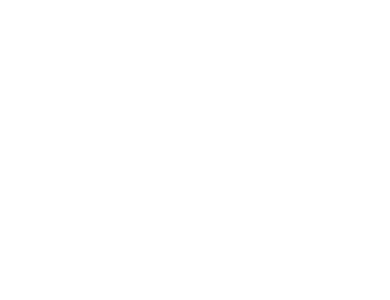
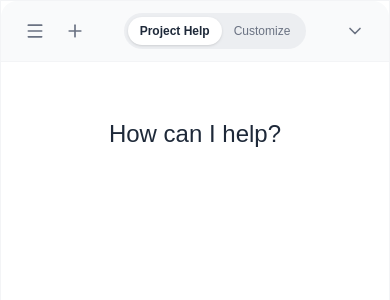
Before and after one commit to sabaPhruidze/smart-bot, a Next.js app: page / in a window 390 px wide. Both pictures are taken after a click on the button "Open chat". Shown: the top 300 px of the page. Built offline with nearby package versions, Linux system fonts and the light colour scheme.

Commit message:
so made the design as well to cover fully for mobiles and after 640px sm - it will be on the right place

```diff
--- a/components/ChatWidget/ChatWidget.tsx
+++ b/components/ChatWidget/ChatWidget.tsx
@@ -5,8 +5,19 @@
 const ChatWidget = () => {
   const [isOpen, setIsOpen] = useState<boolean>(false);
   return (
-    <div className="fixed bottom-6 left-1/2 -translate-x-1/2 z-50 flex flex-col items-center gap-4 sm:left-auto sm:translate-x-0 sm:right-6">
-      {isOpen ? <Window /> : <Launcher onClick={() => setIsOpen(true)} />}
+    <div
+      className={`fixed z-50 flex flex-col
+        ${
+          isOpen
+            ? "inset-0 sm:inset-auto sm:bottom-6 sm:right-6 sm:items-end"
+            : "bottom-6 left-1/2 -translate-x-1/2 sm:left-auto sm:translate-x-0 sm:right-6 items-center sm:items-end"
+        }`}
+    >
+      {isOpen ? (
+        <Window onClose={() => setIsOpen(false)} />
+      ) : (
+        <Launcher onClick={() => setIsOpen(true)} />
+      )}
     </div>
   );
 };
--- a/components/ChatWidget/Header.tsx
+++ b/components/ChatWidget/Header.tsx
@@ -8,10 +8,32 @@
   return (
     <div className="flex items-center justify-between px-4 py-3 bg-[#F9FAFB] rounded-t-2xl border-b border-gray-100">
       {/* left part */}
-
+      <div className="flex items-center gap-1">
+        <button className="p-2 text-gray-500 hover:bg-gray-200 rounded-full transition-colors cursor-pointer">
+          <Menu size={20} />
+        </button>
+        <button className="p-2 text-gray-500 hover:bg-gray-200 rounded-full transition-colors cursor-pointer">
+          <Plus size={20} />
+        </button>
+      </div>
       {/* middle part */}
-
+      <div className="flex items-center bg-gray-200/60 p-1 rounded-full">
+        <button className="px-3 py-1.5 text-xs font-semibold text-gray-800 bg-white rounded-full shadow-sm transition-all cursor-pointer">
+          Project Help
+        </button>
+        <button className="px-3 py-1.5 text-xs font-medium text-gray-500 hover:text-gray-700 transition-colors cursor-pointer">
+          Customize
+        </button>
+      </div>
       {/* right part */}
+      <div>
+        <button
+          onClick={onClose}
+          className="p-2 text-gray-500 hover:bg-gray-200 rounded-full transition-colors cursor-pointer"
+        >
+          <ChevronDown size={20} />
+        </button>
+      </div>
     </div>
   );
 };
--- a/components/ChatWidget/Window.tsx
+++ b/components/ChatWidget/Window.tsx
@@ -1,9 +1,17 @@
-import React from "react";
 import Header from "./Header";
-const Window = () => {
+
+interface WindowProps {
+  onClose: () => void;
+}
+const Window = ({ onClose }: WindowProps) => {
   return (
-    <div>
-      <Header />
+    <div className="bg-white shadow-2xl flex flex-col border border-gray-100 overflow-hidden w-full h-full rounded-none sm:w-[400px] sm:h-[600px] sm:rounded-2xl sm:border sm:border-gray-100">
+      <Header onClose={onClose} />
+      <div className="flex-1 bg-white p-6">
+        <h2 className="text-2xl font-light text-center text-gray-800 mt-8">
+          How can I help?
+        </h2>
+      </div>
     </div>
   );
 };
```
